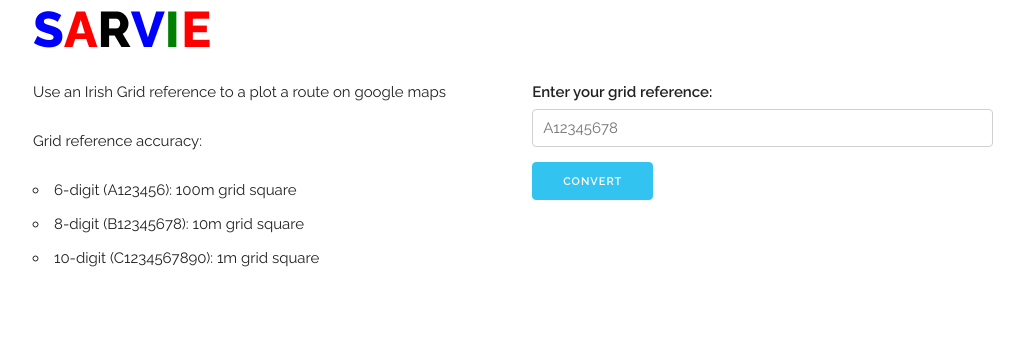
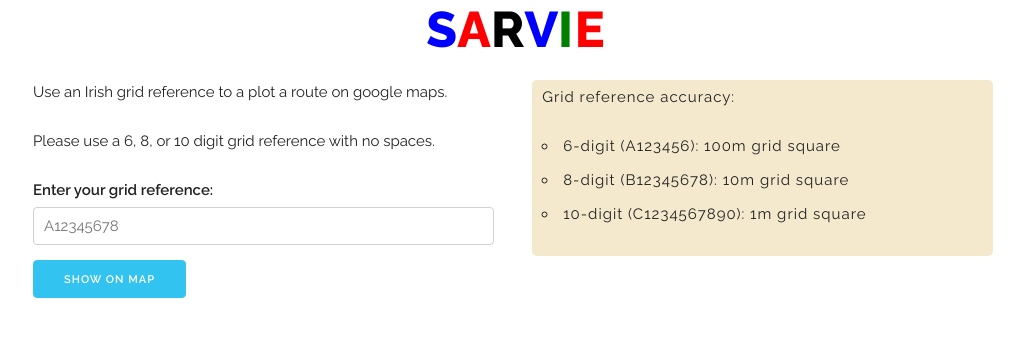
Before and after one commit to andyconchubhair/sarvie, a website: page public/index.html in a window 1280 px wide. Shown: the whole page, without its empty margins (127-1151 px from the left). Drawn offline with Linux system fonts and the light colour scheme.

Commit message:
Changed order of page elements. CSS changes to grid ref accuracy box.

```diff
--- a/public/css/main.css
+++ b/public/css/main.css
@@ -20,6 +20,19 @@ h1 {
 	color: green;
 }
 
+.logo {
+	text-align: center;
+}
+
+.info {
+	background-color: #f4e9cd;
+	padding: 0.5rem 1rem;
+	font-weight: 400;
+	letter-spacing: .1rem;
+	border-radius: 5px;
+	box-sizing: border-box;
+}
+
 error {
 	display: block;
 	background-color: red;
--- a/public/index.html
+++ b/public/index.html
@@ -13,7 +13,7 @@
 
 <body>
   <div class="container">
-    <h1>
+    <h1 class="logo">
       <span class="blue">S</span>
       <span class="red">A</span>
       <span class="black">R</span>
@@ -24,22 +24,23 @@
   </div>
   <div class="container">
     <div class="one-half column">
-      <p>Use an Irish Grid reference to a plot a route on google maps</p>
+      <p>Use an Irish grid reference to a plot a route on google maps.</p>
+      <p>Please use a 6, 8, or 10 digit grid reference with no spaces.</p>
+      <form id="igrim" method="get">
+        <div class="row">
+            <label for="gridref">Enter your grid reference:</label>
+            <input class="u-full-width" type="text" placeholder="A12345678" id="gridref" name="gridref" required>
+        </div>
+        <input class="button-primary" id="gridrefbutton" type="submit" value="Show on map">
+      </form>
+    </div>
+    <div class="one-half column info">
       <p>Grid reference accuracy:</p>
       <ul>
         <li>6-digit (A123456): 100m grid square</li>
         <li>8-digit (B12345678): 10m grid square</li>
         <li>10-digit (C1234567890): 1m grid square</li>
       </ul>
-    </div>
-    <div class="one-half column">
-      <form id="igrim" method="get">
-        <div class="row">
-            <label for="gridref">Enter your grid reference:</label>
-            <input class="u-full-width" type="text" placeholder="A12345678" id="gridref" name="gridref" required>
-        </div>
-        <input class="button-primary" id="gridrefbutton" type="submit" value="Convert">
-      </form>
     </div>
   </div>
 
--- a/public/js/main.js
+++ b/public/js/main.js
@@ -53,7 +53,7 @@ gridrefEntry.addEventListener("blur",function(e){
 			//present span error message;
 			if(document.getElementsByTagName("error").length == 0){
 				let err = document.createElement("error");
-				err.innerHTML = 'Grid reference needs to be a 6, 8, or 10 digit reference';
+				err.innerHTML = 'Grid reference needs to be a 6, 8, or 10 digit reference with no spaces';
 				target.parentNode.insertBefore(err, target.nextSibling);
 				return;
 			}
```
